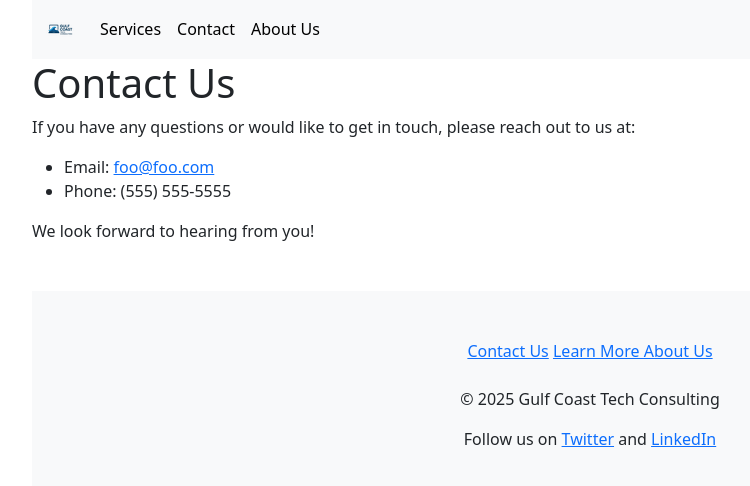
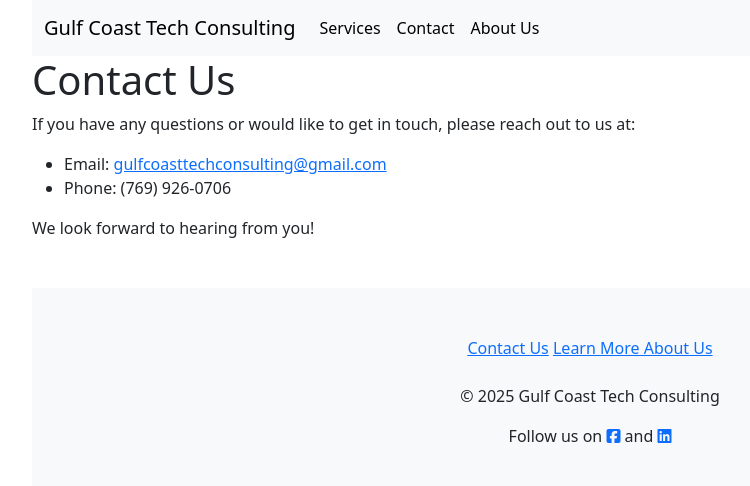
Before and after one commit to muffinman29/consulting, an Angular app: page /contact in a window 1280 px wide. Shown: the top 486 px of the page, without its empty margins (50-800 px from the left). Built offline with nearby package versions, Linux system fonts and the light colour scheme.

Commit message:
added font awesome; added company logo icon; fixed links to socials;

```diff
--- a/package.json
+++ b/package.json
@@ -17,6 +17,8 @@
     "@angular/platform-browser": "^19.2.0",
     "@angular/platform-browser-dynamic": "^19.2.0",
     "@angular/router": "^19.2.0",
+    "@fortawesome/angular-fontawesome": "^1.0.0",
+    "@fortawesome/free-solid-svg-icons": "^7.0.0",
     "@ng-bootstrap/ng-bootstrap": "^18.0.0",
     "@nguniversal/express-engine": "^7.0.2",
     "@popperjs/core": "^2.11.8",
--- a/src/app/app.component.html
+++ b/src/app/app.component.html
@@ -1,7 +1,7 @@
 <div class="container">
   <nav class="navbar navbar-expand-lg bg-body-tertiary">
   <div class="container-fluid">
-    <a class="navbar-brand" href="welcome"><img src="assets/GulfCoastTechConsultingLogo32x32.png"></a>
+    <a class="navbar-brand" href="welcome">Gulf Coast Tech Consulting</a>
     <button class="navbar-toggler" type="button" data-bs-toggle="collapse" data-bs-target="#navbarSupportedContent" aria-controls="navbarSupportedContent" aria-expanded="false" aria-label="Toggle navigation">
       <span class="navbar-toggler-icon"></span>
     </button>
@@ -27,6 +27,6 @@
 </div>
 <div class="text-center mt-4">
     <p>&copy; 2025 Gulf Coast Tech Consulting</p>
-    <p>Follow us on <a href="https://twitter.com/gulfcoasttech" target="_blank">Twitter</a> and <a href="https://www.linkedin.com/company/gulf-coast-tech-consulting" target="_blank">LinkedIn</a></p>
+    <p>Follow us on <a href="https://www.facebook.com/people/Gulf-Coast-Tech-Consulting/61579977209722/" target="_blank"><i class="fa-brands fa-square-facebook"></i></a> and <a href="https://www.linkedin.com/company/gulf-coast-tech-consulting" target="_blank"><i class="fa-brands fa-linkedin"></i></a></p>
 </div>
 </div></div>
--- a/src/app/contact/contact.component.html
+++ b/src/app/contact/contact.component.html
@@ -3,9 +3,9 @@
     <p>If you have any questions or would like to get in touch, please reach out to us at:</p>
     <ul>
         <li>Email:
-            <a href="mailto:foo@foo.com">foo&#64;foo.com</a>
+            <a href="mailto:gulfcoasttechconsulting@gmail.com">gulfcoasttechconsulting&#64;gmail.com</a>
         </li>
-        <li>Phone: (555) 555-5555</li>
+        <li>Phone: (769) 926-0706</li>
     </ul>
     <p>We look forward to hearing from you!</p>
 </div>
--- a/src/index.html
+++ b/src/index.html
@@ -5,9 +5,10 @@
   <title>Consulting</title>
   <base href="/">
   <meta name="viewport" content="width=device-width, initial-scale=1">
-  <link rel="icon" type="image/x-icon" href="favicon.ico">
+  <link rel="icon" type="image/x-icon" href="assets/GulfCoastTechConsultingLogo.ico">
   <script src="https://cdn.jsdelivr.net/npm/@popperjs/core@2.11.8/dist/umd/popper.min.js" integrity="sha384-I7E8VVD/ismYTF4hNIPjVp/Zjvgyol6VFvRkX/vR+Vc4jQkC+hVqc2pM8ODewa9r" crossorigin="anonymous"></script>
 <script src="https://cdn.jsdelivr.net/npm/bootstrap@5.3.7/dist/js/bootstrap.min.js" integrity="sha384-7qAoOXltbVP82dhxHAUje59V5r2YsVfBafyUDxEdApLPmcdhBPg1DKg1ERo0BZlK" crossorigin="anonymous"></script>
+<script src="https://kit.fontawesome.com/f0b4815e67.js" crossorigin="anonymous"></script>
 </head>
 <body>
   <app-root></app-root>
```
Also changed, not shown: 2 other files (tests, documents, lock files or other folders).
